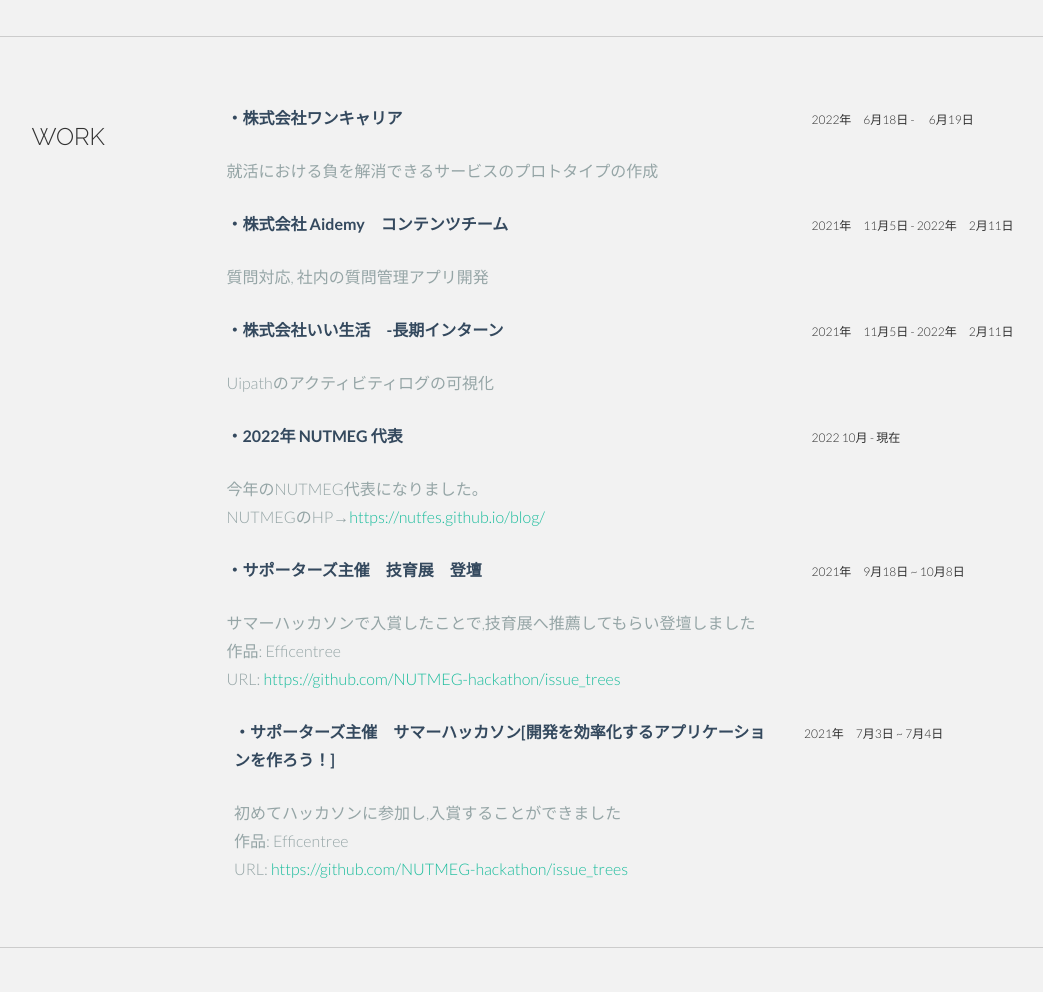
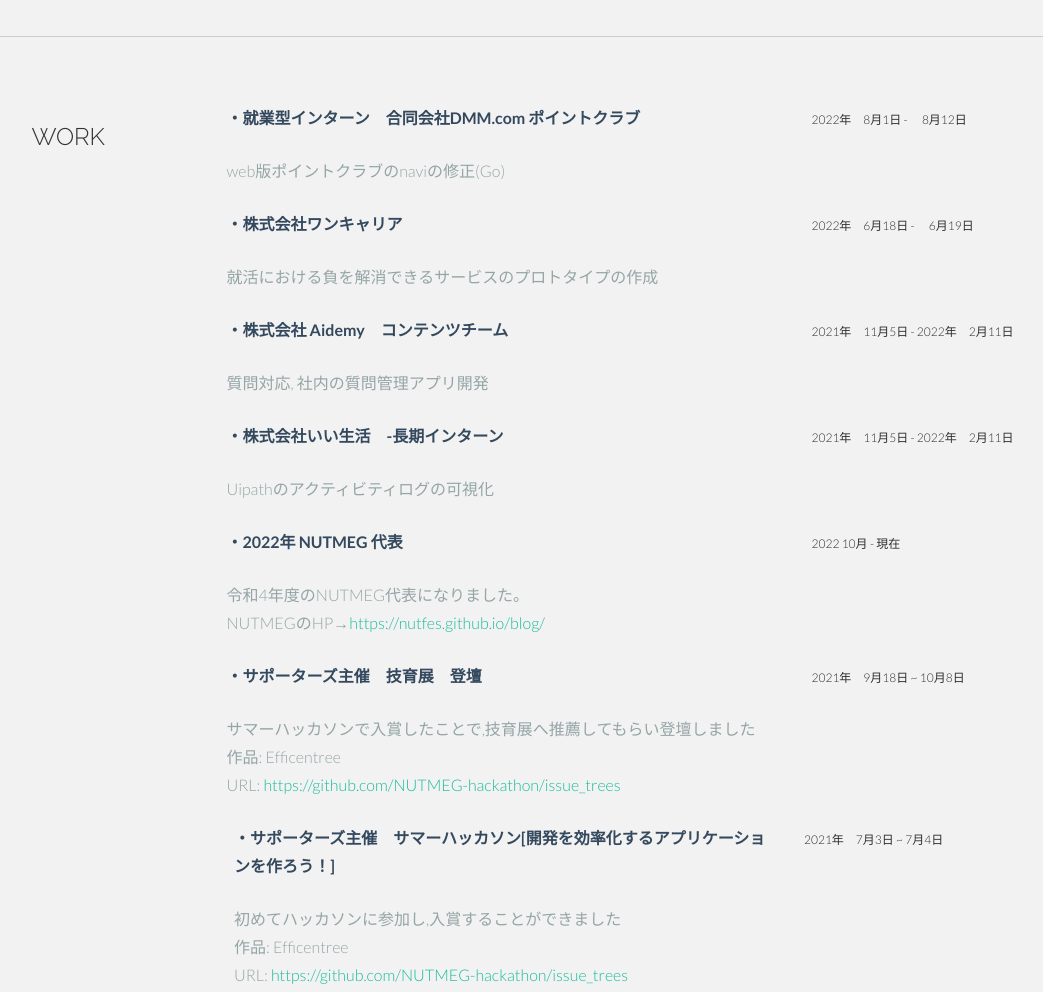
Before and after one commit to ryuseifujisaki/ryuseifujisaki.github.io, a plain HTML site: page index.html in a window 1280 px wide. Shown: the part 1276-2268 px from the top of the page, without its empty margins (136-1179 px from the left). Drawn offline with Linux system fonts and the light colour scheme.

Commit message:
[ADD] Works

```diff
--- a/index.html
+++ b/index.html
@@ -195,6 +195,22 @@
 
       <div class="col-lg-6">
         <p>
+          <t>・就業型インターン　合同会社DMM.com  ポイントクラブ</t><br />
+        </p>
+        <p>
+          <more>web版ポイントクラブのnaviの修正(Go)
+          </more>
+        </p>
+      </div>
+      <div class="col-lg-3">
+        <p>
+          <sm>2022年　8月1日 - 　8月12日</sm>
+        </p>
+      </div>
+
+
+      <div class="col-lg-6 col-lg-offset-3">
+        <p>
           <t>・株式会社ワンキャリア</t><br />
         </p>
         <p>
@@ -240,7 +256,7 @@
           <t>・2022年 NUTMEG 代表 </t><br />
         </p>
         <p>
-          <more>今年のNUTMEG代表になりました。<br/>NUTMEGのHP→<a href="https://nutfes.github.io/blog/">https://nutfes.github.io/blog/</a></more>
+          <more>令和4年度のNUTMEG代表になりました。<br/>NUTMEGのHP→<a href="https://nutfes.github.io/blog/">https://nutfes.github.io/blog/</a></more>
         </p>
       </div>
       <div class="col-lg-3">
@@ -436,7 +452,7 @@
         <div class="col-lg-6">
           <h4><b>Tracking Support</b></h4>
           GIT:<a href = "https://github.com/NUTFes/ELK">https://github.com/NUTFes/ELK</a><br/>
-          概要:yolov5でを使い,得られた人数情報をELKで可視化するアプリケーション。学際で使うことを考えています。<br>
+          概要:yolov5を使い,学祭に来た人数情報をELKで可視化するアプリケーション。<br>
           開発人数:2人<br>
           使用技術:python ,ELK<br>
           自分の担当:PM,アプリ全般<br>
```
